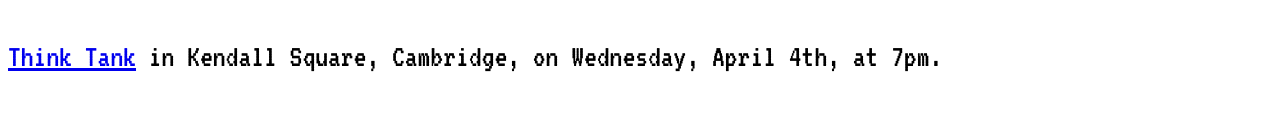
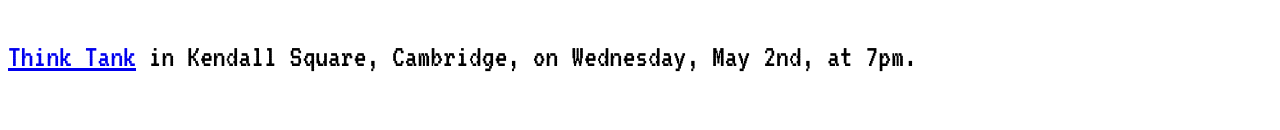
Before and after one commit to adamf/NerdPubTrivia, a plain HTML site: page index.html in a window 1280 px wide. Shown: the part 289-419 px from the top of the page. Drawn offline with Linux system fonts and the light colour scheme.

Commit message:
update to may

```diff
--- a/index.html
+++ b/index.html
@@ -21,7 +21,7 @@ because we're running a Nerd Pub Trivia night!
 <h1>Where And When?</h1>
 <p>
 <a href="http://www.thinktankcambridge.com/">Think Tank</a>
-in Kendall Square, Cambridge, on Wednesday, April 4th, at 7pm.
+in Kendall Square, Cambridge, on Wednesday, May 2nd, at 7pm.
 
 <p>
 <img src="/images/male-nerd.png"><img src="/images/female-nerd.png">
```
